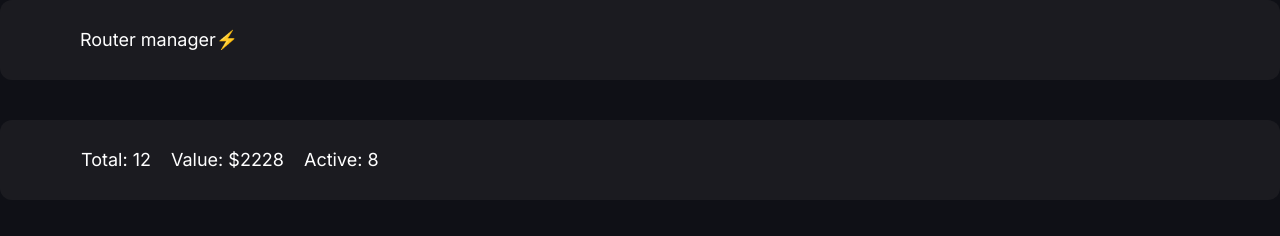
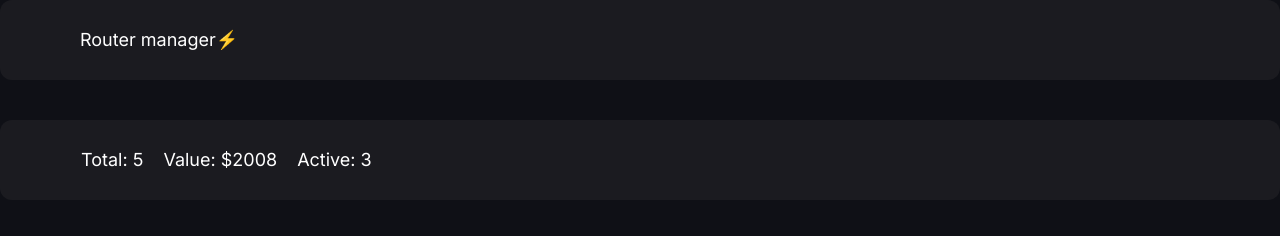
Before and after one commit to holydynamited/networkadmin-express, a React (Vite) app in the folder client/: page / in a window 1280 px wide. Shown: the top 236 px of the page. Built offline with nearby package versions, Linux system fonts and the light colour scheme.

Commit message:
lift state to App and connect StatsBar with real-time data

```diff
--- a/client/src/App.jsx
+++ b/client/src/App.jsx
@@ -1,19 +1,37 @@
 import Header from './components/Header'
 
 import './App.css'
+import { useState} from 'react'
+import { routersData } from './data/routers'
 import StatsBar from './components/StatsBar'
 import RouterCard from './components/RouterCard'
 import RouterList from './components/RouterList'
 
 function App() {
 
+  const [routers, setRouters] = useState(routersData)
+
+      const handleDelete = (id) => {
+
+      setRouters(routers.filter(router => router._id !== id));
+    }
+  const total = routers.length;
+  const active = routers.filter(r => r.status === 'active').length;
+  const value = routers.reduce((sum, r) => sum + Number(r.price), 0)
+
 
   return (
     <>
      <Header/>
 
-      <StatsBar/>
-      <RouterList/>
+      <StatsBar
+      total={total}
+      active={active}
+      value={value}/>
+      <RouterList
+      routers={routers}
+      onDelete={handleDelete}
+      />
 
 
     </>
--- a/client/src/components/RouterList.jsx
+++ b/client/src/components/RouterList.jsx
@@ -1,16 +1,9 @@
 import React from 'react'
 import RouterCard from './RouterCard'
-import { useState } from 'react'
-import { routersData } from '../data/routers.js' // Проверь путь к файлу
 
-const RouterList = () => {
 
-    const [routers, setRouters] = useState(routersData)
+const RouterList = ({routers, onDelete}) => {
 
-    const handleDelete = (id) => {
-
-    setRouters(routers.filter(router => router._id !== id));
-  }
 
 
 
@@ -27,7 +20,7 @@ const RouterList = () => {
           price={router.price}
           ipAdress={router.ipAddress}
           location={router.location}
-          onDelete={handleDelete}
+          onDelete={onDelete}
         />
       ))}
     </div>
--- a/client/src/components/StatsBar.jsx
+++ b/client/src/components/StatsBar.jsx
@@ -1,15 +1,15 @@
 import React from 'react'
 
-const StatsBar = () => {
+const StatsBar = ({total, active,value}) => {
   return (
     <div className='
      mt-10  h-20  bg-[#1e1f24]/80 rounded-xl  mx-auto max-w-7xl flex items-center
       transition-all duration-300 border border-transparent hover:border-[#dad8d8]  '>
 
         <div className='ml-20 flex gap-5 text-white  text-lg '>
-            <p>Total: 12</p>
-            <p>Value: $2228</p>
-            <p>Active: 8</p>
+            <p>Total: {total}</p>
+            <p>Value: ${value}</p>
+            <p>Active: {active}</p>
 
         </div>
 
```
